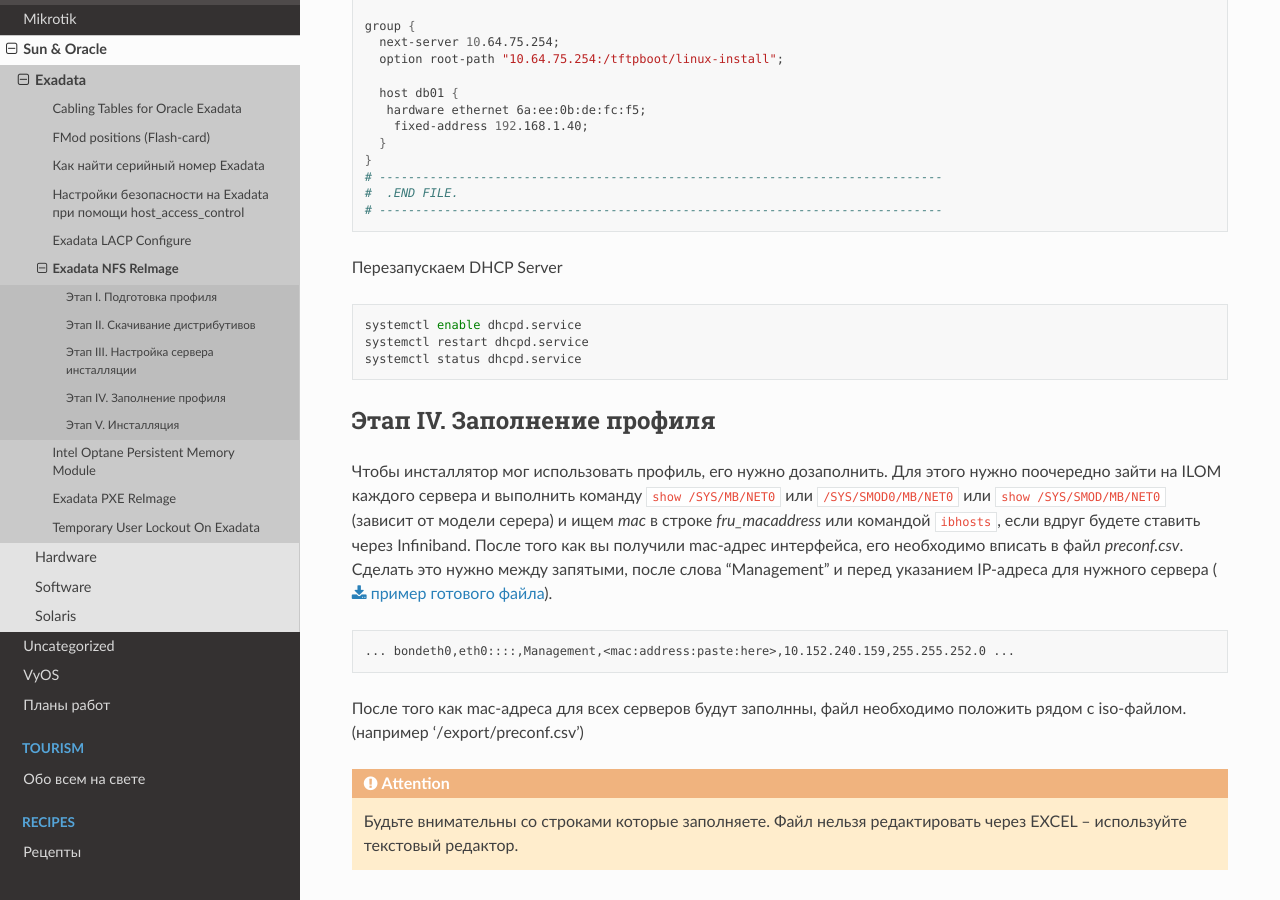
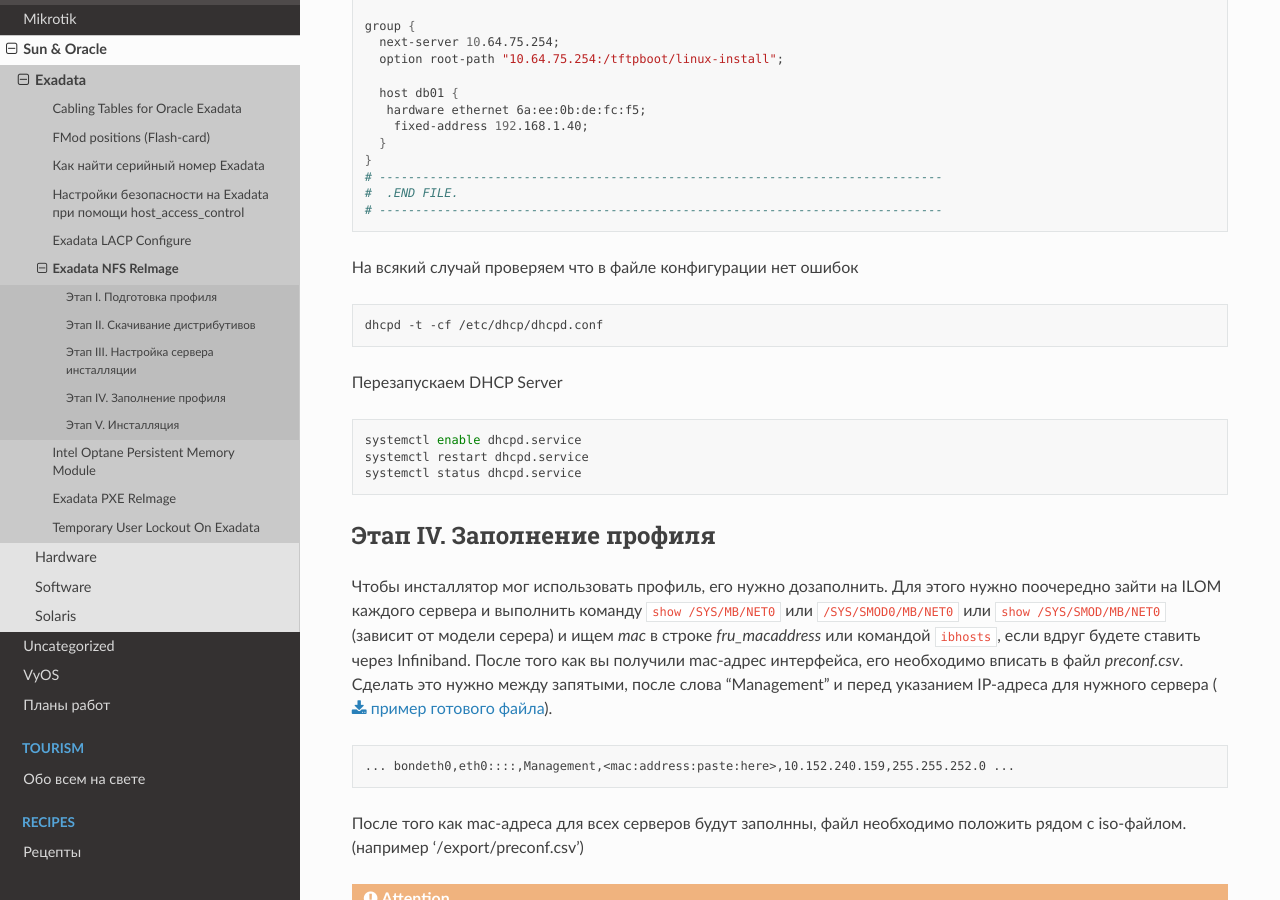
Before and after one commit to jeffscrum/jeffscrum.github.io, a Sphinx documentation site: the page built from source/sun-oracle/exadata/oracle-exadata-nfs-reimage.rst, in a window 1280 px wide and 900 px high, scrolled down 3418 px. Built offline with Sphinx 7.4.7 and the Read the Docs theme 2.0.0, drawn with Linux system fonts in a browser that asks for light colours.

Commit message:
Update oracle-exadata-nfs-reimage.rst

```diff
--- a/source/sun-oracle/exadata/oracle-exadata-nfs-reimage.rst
+++ b/source/sun-oracle/exadata/oracle-exadata-nfs-reimage.rst
@@ -104,6 +104,14 @@ Exadata NFS ReImage
 .. literalinclude:: dhcpd-nfs.conf
    :language: bash
 
+
+На всякий случай проверяем что в файле конфигурации нет ошибок
+
+.. code-block:: bash
+
+   dhcpd -t -cf /etc/dhcp/dhcpd.conf
+
+
 Перезапускаем DHCP Server
 
 .. code-block:: bash
```
